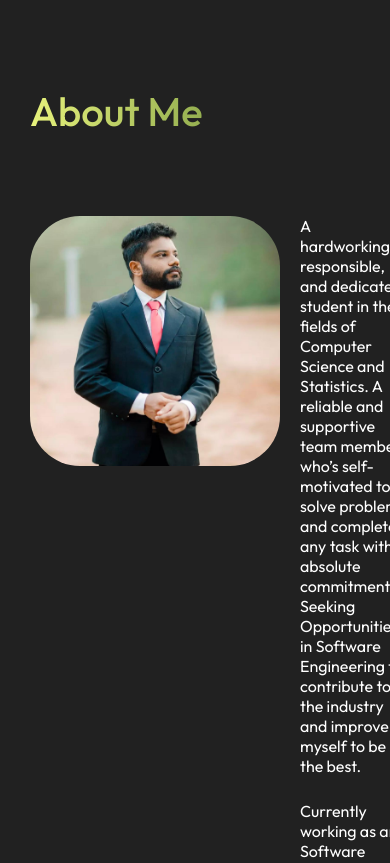
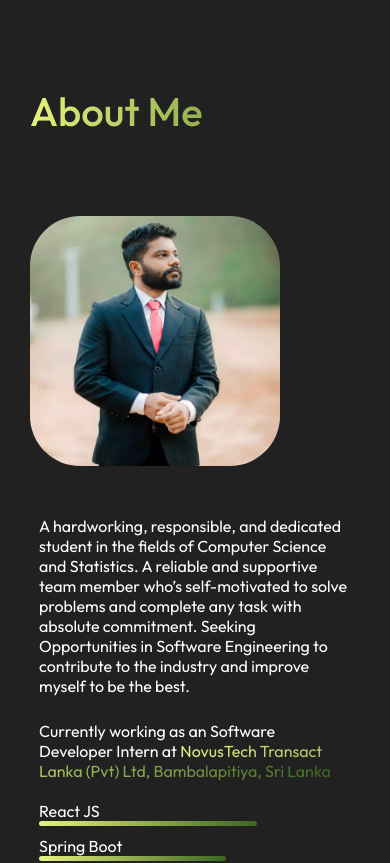
Before and after one commit to KanchanaT98/MyPortfolio, a React (Vite) app: page / in a window 390 px wide. Shown: the part 1080-1943 px from the top of the page. Built offline with nearby package versions, Linux system fonts and the light colour scheme.

Commit message:
mobile friendly changes to about me

```diff
--- a/src/Components/About.css
+++ b/src/Components/About.css
@@ -130,6 +130,23 @@
     }
 }
 
+@media(max-width:600px){
+    .right{
+        margin-top: 30px;
+        display: flex;
+        flex-direction: column;
+        width: 80%;
+        justify-self: center;
+        align-self: center;
+    }
+
+    .info{
+        display: flex;
+        flex-direction: column;
+        gap: 20px;
+    }
+}
+
 @media(max-width:360px){
 
     .right{
```
